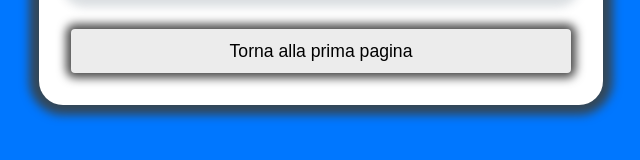
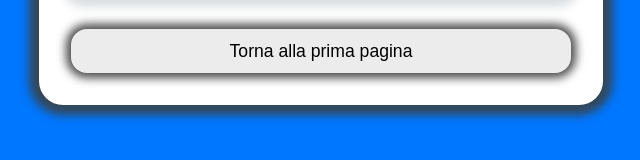
Before and after one commit to Alerougee/mutui, a plain HTML site: page risultati.html in a window 1280 px wide. Shown: the part 260-420 px from the top of the page, 319-959 px from the left. Drawn offline with Linux system fonts and the light colour scheme.

Commit message:
Update style2.css

```diff
--- a/style2.css
+++ b/style2.css
@@ -109,7 +109,7 @@
   box-shadow: 0px 0px 10px 5px rgb(75, 75, 75);
   color: black;
   border: none;
-  border-radius: 4px;
+  border-radius: 16px;
   cursor: pointer;
 }
 
```
